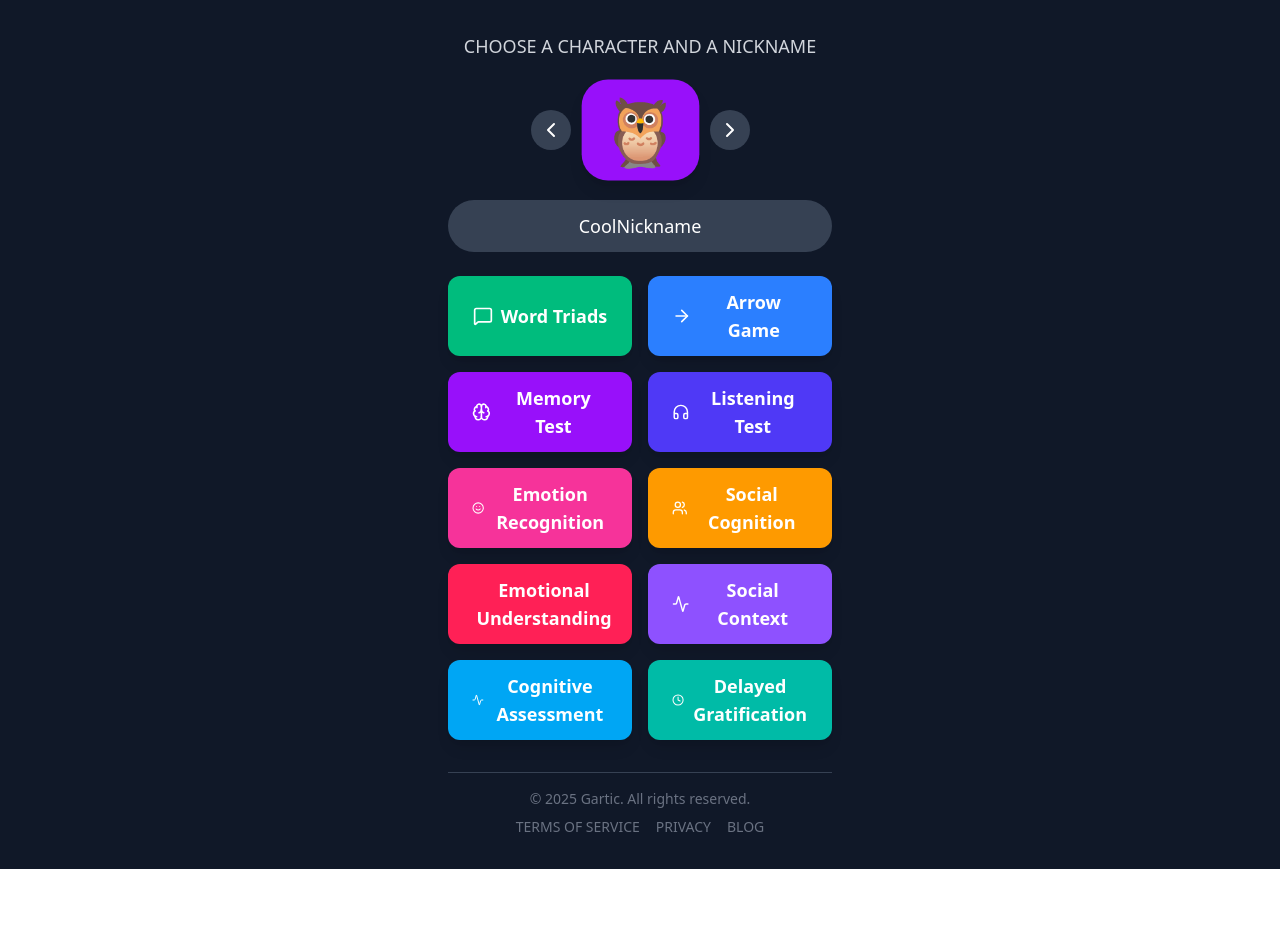
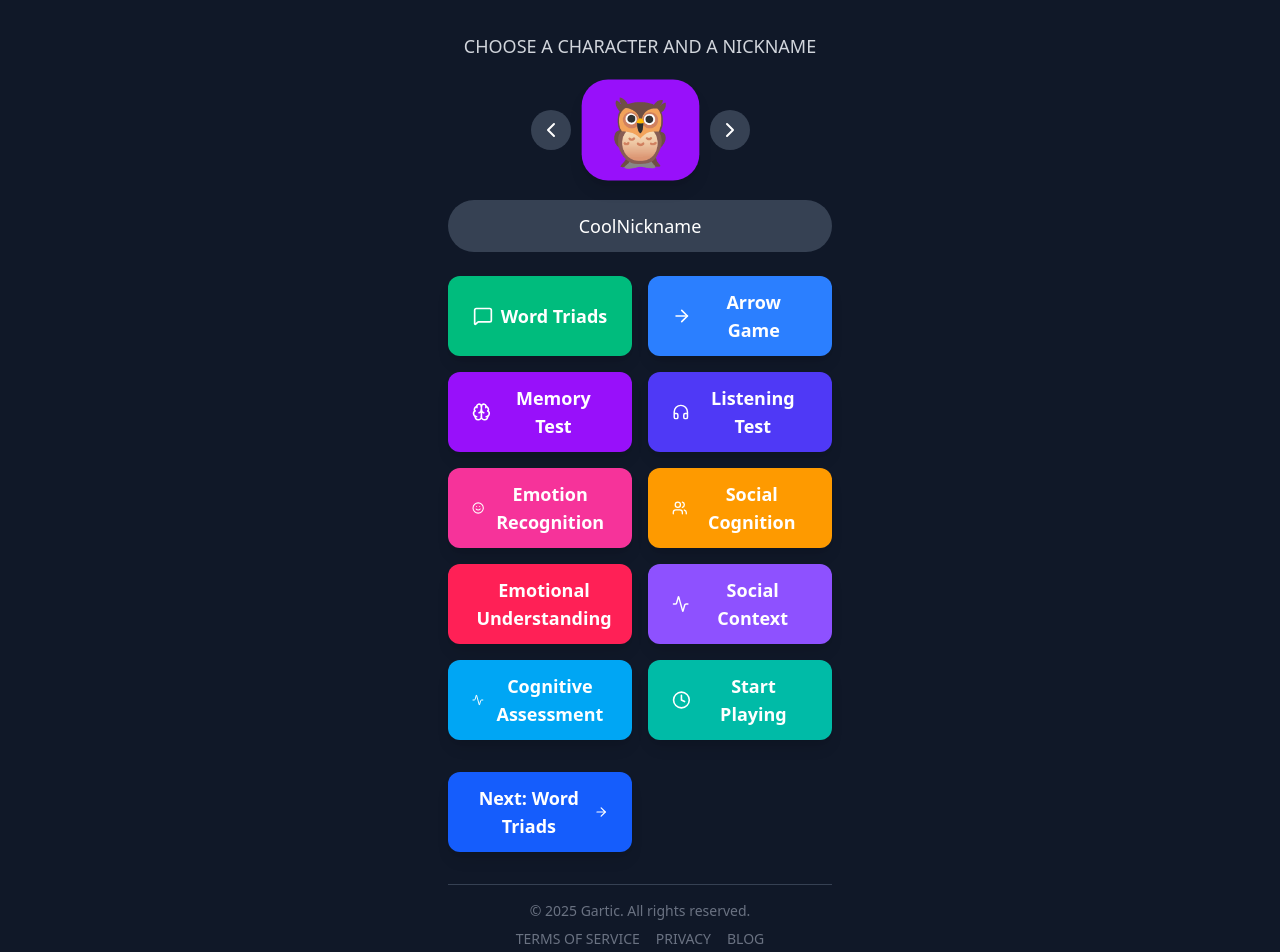
Before and after one commit to guptabinit/cognitivegames-9-13, a React (Vite) app: page / in a window 1280 px wide. Shown: the top 952 px of the page. Before the commit the page ends 869 px from the top, so only its background shows below. Built offline with nearby package versions, Linux system fonts and the light colour scheme.

Commit message:
Updated till Game4

```diff
--- a/src/components/ArrowGame/screens/ResultsScreen.jsx
+++ b/src/components/ArrowGame/screens/ResultsScreen.jsx
@@ -1,4 +1,5 @@
 import React, { useEffect, useState, useMemo } from 'react';
+import { ArrowRight } from 'lucide-react';
 
 const ResultsScreen = ({ results, onRestart, onGoBack, playerName = 'Guest' }) => {
   const [saveStatus, setSaveStatus] = useState({ loading: false, error: null, success: false });
@@ -262,6 +263,12 @@ const ResultsScreen = ({ results, onRestart, onGoBack, playerName = 'Guest' }) =
             Back to Home
           </button>
         )}
+        <button
+          onClick={() => window.location.href = '/game3'}
+          className="bg-blue-600 hover:bg-blue-700 text-white font-bold py-3 px-6 rounded-lg shadow-lg transition duration-300 ease-in-out transform hover:scale-105 flex items-center"
+        >
+          Next: Memory Test <ArrowRight className="ml-2 h-5 w-5" />
+        </button>
       </div>
     </div>
   );
--- a/src/pages/Game1.jsx
+++ b/src/pages/Game1.jsx
@@ -1,4 +1,5 @@
 import React, { useState, useEffect, useCallback } from 'react';
+import { ArrowRight } from 'lucide-react';
 
 // --- HELPER FUNCTION ---
 const shuffleArray = (array) => {
@@ -444,6 +445,12 @@ export default function Game1({ player, onGoBack }) {
               <button onClick={() => setGameState('age_select')} className="px-6 py-3 bg-emerald-600 hover:bg-emerald-700 text-white rounded-full text-lg font-semibold shadow-md transition-all duration-300">
                 Play Again
               </button>
+              <button
+                onClick={() => window.location.href = '/game2'}
+                className="px-6 py-3 bg-blue-600 hover:bg-blue-700 text-white rounded-full text-lg font-semibold shadow-md transition-all duration-300 flex items-center"
+              >
+                Next: Arrow Game <ArrowRight className="ml-2 h-5 w-5" />
+              </button>
             </div>
         </div>
 
--- a/src/pages/Game3.jsx
+++ b/src/pages/Game3.jsx
@@ -1,4 +1,5 @@
 import React, { useState, useEffect, useCallback } from 'react';
+import { ArrowRight } from 'lucide-react';
 
 // --- SCORING LOGIC ---
 
@@ -341,9 +342,15 @@ export default function Game3({ player, onGoBack }) {
                   <h3 className="text-2xl font-semibold text-white mb-2">Final Working Memory Rating</h3>
                   <p className="text-6xl font-bold text-white">{finalScores.finalRating} <span className="text-4xl text-gray-300">/ 5</span></p>
               </div>
-              <div className="flex justify-center space-x-4">
+              <div className="flex flex-wrap justify-center gap-4">
                 <button onClick={() => setGameState('instructions')} className="px-6 py-3 bg-emerald-600 hover:bg-emerald-700 text-white rounded-full text-lg font-semibold shadow-md">
                     Play Again
+                </button>
+                <button
+                  onClick={() => window.location.href = '/game4'}
+                  className="px-6 py-3 bg-blue-600 hover:bg-blue-700 text-white rounded-full text-lg font-semibold shadow-md flex items-center"
+                >
+                  Next: Listening Test <ArrowRight className="ml-2 h-5 w-5" />
                 </button>
               </div>
           </div>
--- a/src/pages/HomePage.jsx
+++ b/src/pages/HomePage.jsx
@@ -185,7 +185,16 @@ export default function HomePage({ onStartGame }) {
                     className="flex items-center justify-center px-6 py-3 bg-teal-500 hover:bg-teal-600 text-white rounded-xl text-lg font-bold shadow-lg transition-all duration-200 transform hover:scale-105"
                   >
                     <Clock className="mr-2 h-5 w-5" />
-                    <span>Delayed Gratification</span>
+                    <span>Start Playing</span>
+                  </button>
+
+                  {/* Next Button */}
+                  <button
+                    onClick={() => window.location.href = '/game1'}
+                    className="flex items-center justify-center px-6 py-3 bg-blue-600 hover:bg-blue-700 text-white rounded-xl text-lg font-bold shadow-lg transition-all duration-200 transform hover:scale-105 mt-4 w-full max-w-sm"
+                  >
+                    <span>Next: Word Triads</span>
+                    <ArrowRight className="ml-2 h-5 w-5" />
                   </button>
                 </div>
               </div>
```
